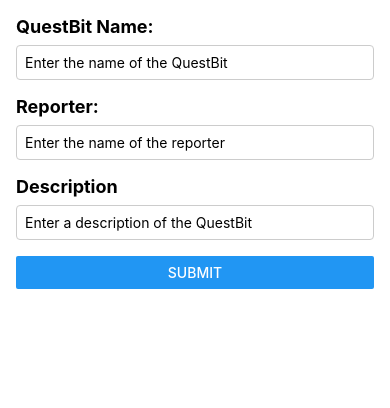
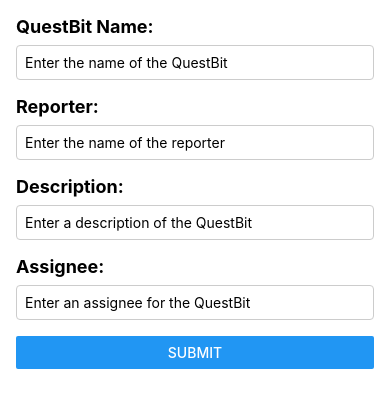
Before and after one commit to TJusab/QuestBit, a React Native app in the folder QuestBit/: screen / in a window 390 px wide. Shown: the top 408 px of the page. Built offline with nearby package versions, Linux system fonts and the light colour scheme.

Commit message:
Add form for inputting a new QuestBit

```diff
--- a/QuestBit/components/HomePage.tsx
+++ b/QuestBit/components/HomePage.tsx
@@ -4,10 +4,11 @@ import { NativeModules } from 'react-native';
 
 const { DbManager } = NativeModules;
 
-const HomePage = () => {
+const HomePage: React.FC = () => {
     const [title, setTitle] = useState('');
     const [reporter, setReporter] = useState('');
     const [description, setDescription] = useState('');
+    const [assignee, setAssignee] = useState('');
 
     const handleTitleChange = (text: string) => {
         setTitle(text);
@@ -21,8 +22,17 @@ const HomePage = () => {
         setDescription(text);
     };
 
+    const handleAssigneeChange = (text: string) => {
+        setAssignee(text);
+    };
+
     const handleSubmit = () => {
-        var questBitId = DbManager.createNewQuestBit(title, reporter);
+        var questBitId = DbManager.createNewQuestBit(
+            title,
+            reporter,
+            description,
+            assignee,
+        );
     };
 
     return (
@@ -43,12 +53,20 @@ const HomePage = () => {
                 placeholder='Enter the name of the reporter'
             />
 
-            <Text style={styles.label}>Description</Text>
+            <Text style={styles.label}>Description:</Text>
             <TextInput
                 style={styles.input}
                 value={description}
                 onChangeText={handleDescriptionChange}
                 placeholder='Enter a description of the QuestBit'
+            />
+
+            <Text style={styles.label}>Assignee:</Text>
+            <TextInput
+                style={styles.input}
+                value={assignee}
+                onChangeText={handleAssigneeChange}
+                placeholder='Enter an assignee for the QuestBit'
             />
 
         <Button title="Submit" onPress={handleSubmit} />
--- a/QuestBit/package.json
+++ b/QuestBit/package.json
@@ -17,6 +17,7 @@
     "react-dom": "^18.2.0",
     "react-native": "^0.72.3",
     "react-native-gesture-handler": "^2.12.0",
+    "react-native-modal-datetime-picker": "^17.0.0",
     "react-native-safe-area-context": "^4.7.1",
     "react-native-screens": "^3.22.1"
   },
```
Also changed, not shown: QuestBit/App.tsx (+0 -25 lines), 3 other files (tests, documents, lock files or other folders).
